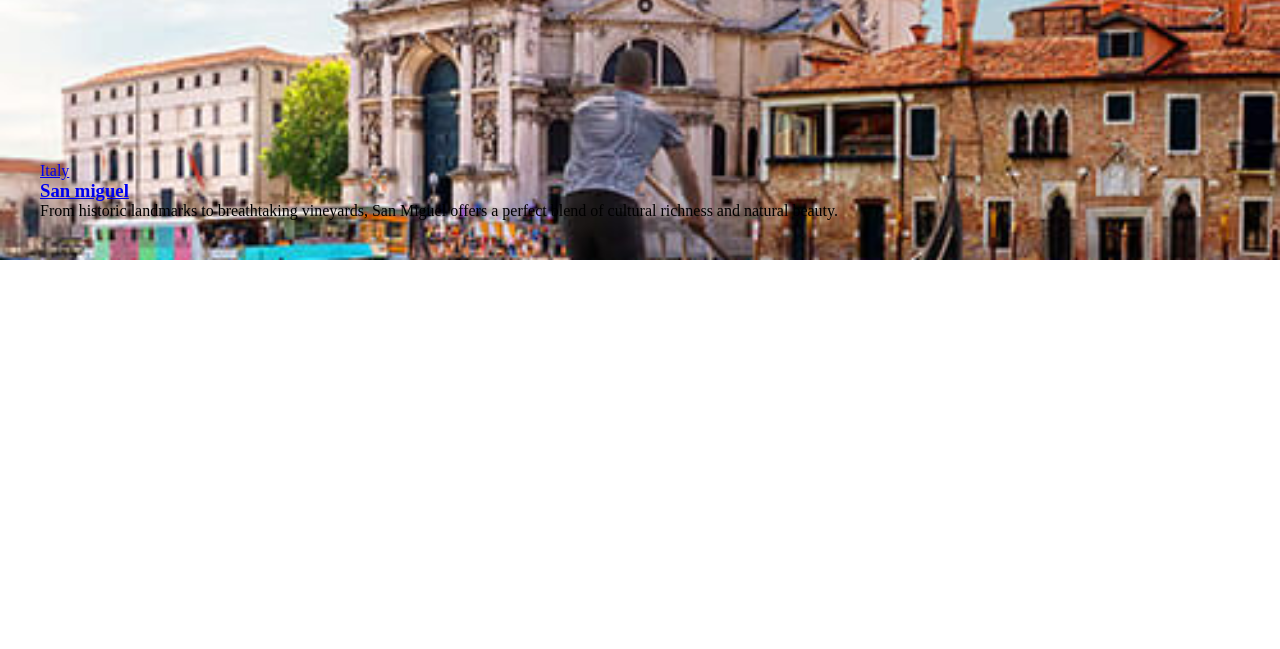
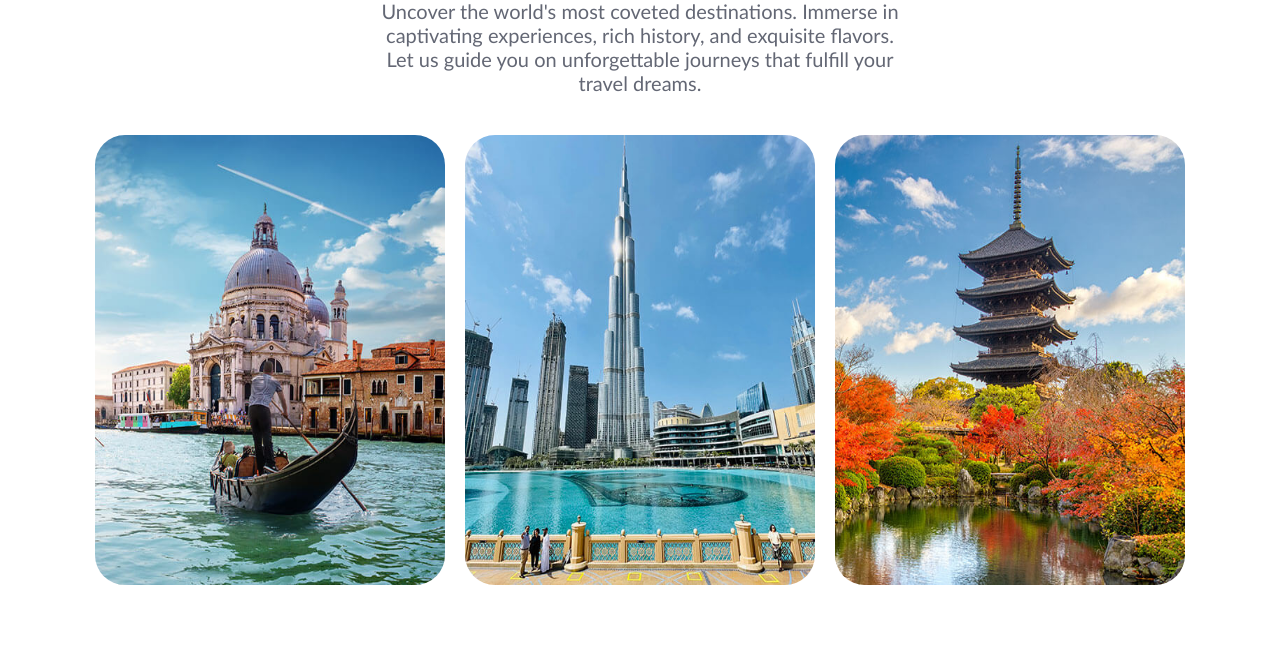
Before and after one commit to Muhammad-Anas809282/Tourly-porject, a plain HTML site: page pages/index.html in a window 1280 px wide. Shown: the part 442-1091 px from the top of the page. Before the commit the page ends 800 px from the top, so only its background shows below. Drawn offline with Linux system fonts and the light colour scheme.

```diff
--- a/pages/index.html
+++ b/pages/index.html
@@ -52,42 +52,7 @@
 
         <!-- Destination Popular -->
 
-        <section class="popular" id="destination">
-            <ul class="popular-list">
-                <li>
-                    <div class="popular-card">
-                        <figure class="card-img">
-                            <img src="../Images/tourly-1.jpg" alt="San miguel, italy" loading="lazy">
-                        </figure>
-
-                        <div class="card-content">
-                            <div class="card-rating">
-                                <ion-icon name="star"></ion-icon>
-                                <ion-icon name="star"></ion-icon>
-                                <ion-icon name="star"></ion-icon>
-                                <ion-icon name="star"></ion-icon>
-                                <ion-icon name="star"></ion-icon>
-                            </div>
-
-                            <p class="card-subtitle">
-                                <a href="#">Italy</a>
-                            </p>
-
-                            <h3 class="h3-card-title">
-                                <a href="#">San miguel</a>
-                            </h3>
-
-                            <p class="card-text">
-                                From historic landmarks to breathtaking vineyards, San Miguel offers a perfect blend of cultural richness and natural
-                                beauty.
-                            </p>
-                        </div>
-                    </div>
-                </li>
-            </ul>
-        </section>
-
-        <!-- <div class="destination-div">
+        <div class="destination-div">
             <div class="section-subtitle"><p>Uncover place</p></div>
             <div class="h2-section-title">
                 <h2>Popular destination</h2>
@@ -95,9 +60,9 @@
             <div class="section-text">
                 <p>Uncover the world's most coveted destinations. Immerse in captivating experiences, rich history, and exquisite flavors.
                 Let us guide you on unforgettable journeys that fulfill your travel dreams.</p>
-            </div> -->
+            </div>
 
-            <!-- <div class="image">
+            <div class="image">
                 <div class="image-1">
                     <div class="img-1-div"><img src="../Images/tourly-1.jpg" alt="San miguel" width="350px" height="450px"></div>
                 </div>
@@ -107,7 +72,7 @@
                 <div class="image-3">
                     <img src="../Images/tourly-3.jpg" alt="Kyoto temple" width="350px" height="450px">
                     </div>
-            </div> -->
+            </div>
         </div>
 
 
--- a/pages/style.css
+++ b/pages/style.css
@@ -57,7 +57,7 @@
 
 /* destinatio-popular  */
 
-/* .destination-div {
+.destination-div {
     padding: 60px 0px;
 }
 
@@ -87,42 +87,23 @@
     font-family: 'Gill Sans', 'Gill Sans MT', Calibri, 'Trebuchet MS', sans-serif;
     margin: 0px 370px 40px;
     text-align: center;
-} */
-
-.popular-list > li:not(:list-child) {margin: 30px;}
-
-.popular-card {
-    position: relative;
-    overflow: hidden;
-    border-radius: var(--radius-25);
-    height: 430px;
 }
 
-.popular-card .card-img {
-    height: 100%;
+.image {
+    display: flex;
+    justify-content: center;
+    gap: 20px;
 }
 
-.popular-card .card-img img {
-    width: 100%;
-    height: 100%;
-    object-fit: cover;
+
+.image-1 img{
+    border-radius: 30px;
 }
 
-.popular-card .card-content {
-    position: absolute;
-    bottom: 20px;
-    left: 20px;
-    right: 20px;
-    background: var(--white);
-    border-radius: var(--radius-25);
-    padding: 20px;
+.image-2 img{
+    border-radius: 30px;
 }
 
-.popular-card .card-rating {
-    background: var(--bright-navy-blue);
-    color: var(--white);
-    position: absolute;
-    top: 0;
-    right: 25px;
-    display: flex;
+.image-3 img{
+    border-radius: 30px;
 }
```
